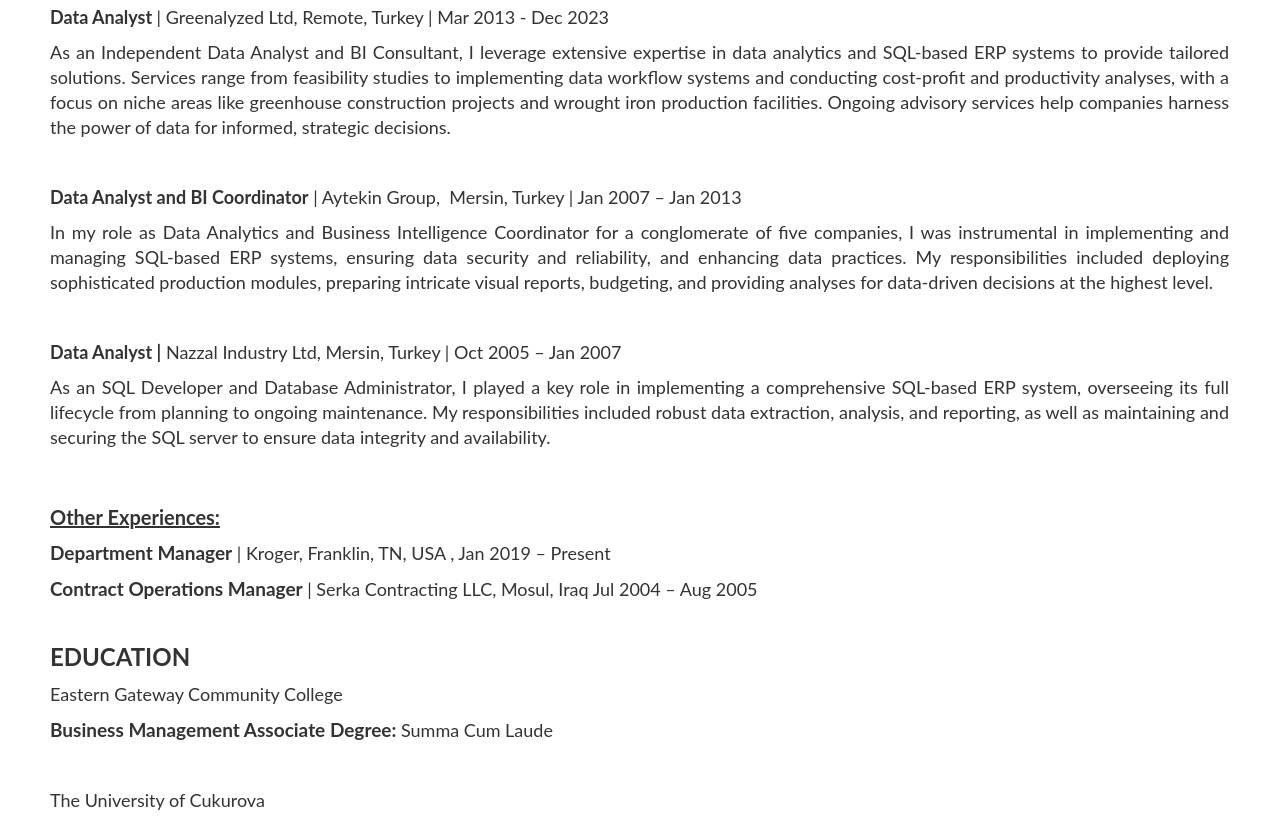
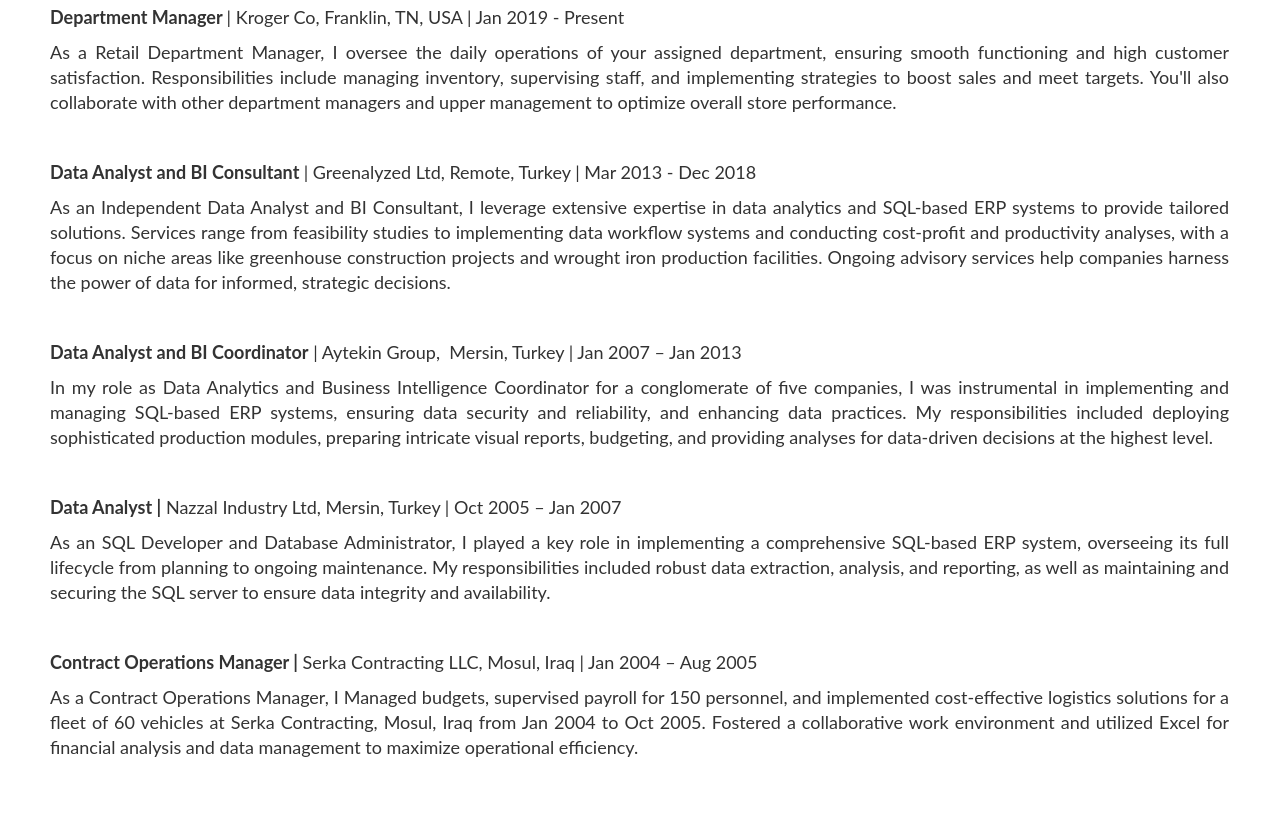
Before and after one commit to mdagteki/mdagteki.github.io, a plain HTML site: page about.html in a window 1280 px wide. Shown: the part 1460-2276 px from the top of the page. Drawn offline with nearby package versions, Linux system fonts and the light colour scheme; a script that the page names is missing.

Commit message:
2024-02-15-01

```diff
--- a/about.html
+++ b/about.html
@@ -96,7 +96,10 @@
     <div class="rich-text-block w-richtext">
       <h3>PROFESSIONAL HISTORY</h3>
       <p>‍</p>
-      <p><strong>Data Analyst </strong>| Greenalyzed Ltd, Remote, Turkey | Mar 2013 - Dec 2023</p>
+      <p><strong>Department Manager </strong>| Kroger Co, Franklin, TN, USA | Jan 2019 - Present</p>
+      <p>As a Retail Department Manager, I oversee the daily operations of your assigned department, ensuring smooth functioning and high customer satisfaction. Responsibilities include managing inventory, supervising staff, and implementing strategies to boost sales and meet targets. You'll also collaborate with other department managers and upper management to optimize overall store performance.</p>
+      <p>‍</p>
+      <p><strong>Data Analyst and BI Consultant </strong>| Greenalyzed Ltd, Remote, Turkey | Mar 2013 - Dec 2018</p>
       <p>As an Independent Data Analyst and BI Consultant, I leverage extensive expertise in data analytics and SQL-based ERP systems to provide tailored solutions. Services range from feasibility studies to implementing data workflow systems and conducting cost-profit and productivity analyses, with a focus on niche areas like greenhouse construction projects and wrought iron production facilities. Ongoing advisory services help companies harness the power of data for informed, strategic decisions.</p>
       <p>‍</p>
       <p><strong>Data Analyst and BI Coordinator</strong> | Aytekin Group,  Mersin, Turkey | Jan 2007 – Jan 2013</p>
@@ -105,11 +108,9 @@
       <p><strong>Data Analyst |</strong> Nazzal Industry Ltd, Mersin, Turkey | Oct 2005 – Jan 2007</p>
       <p>As an SQL Developer and Database Administrator, I played a key role in implementing a comprehensive SQL-based ERP system, overseeing its full lifecycle from planning to ongoing maintenance. My responsibilities included robust data extraction, analysis, and reporting, as well as maintaining and securing the SQL server to ensure data integrity and availability.</p>
       <p>‍</p>
-    </div>
-    <div class="rich-text-block w-richtext">
-      <h4><strong class="bold-text-10">Other Experiences:</strong></h4>
-      <p><strong class="bold-text-12">Department Manager</strong> | Kroger, Franklin, TN, USA , Jan 2019 – Present</p>
-      <p><strong class="bold-text-12">Contract Operations Manager</strong> | Serka Contracting LLC, Mosul, Iraq Jul 2004 – Aug 2005 </p>
+      <p><strong>Contract Operations Manager |</strong> Serka Contracting LLC, Mosul, Iraq | Jan 2004 – Aug 2005</p>
+      <p>As a Contract Operations Manager, I  Managed budgets, supervised payroll for 150 personnel, and implemented cost-effective logistics solutions for a fleet of 60 vehicles at Serka Contracting, Mosul, Iraq from Jan 2004 to Oct 2005. Fostered a collaborative work environment and utilized Excel for financial analysis and data management to maximize operational efficiency.</p>
+      <p>‍</p>
     </div>
   </section>
   <div id="Education" class="education">
```
Also changed, not shown: 1 other file.
